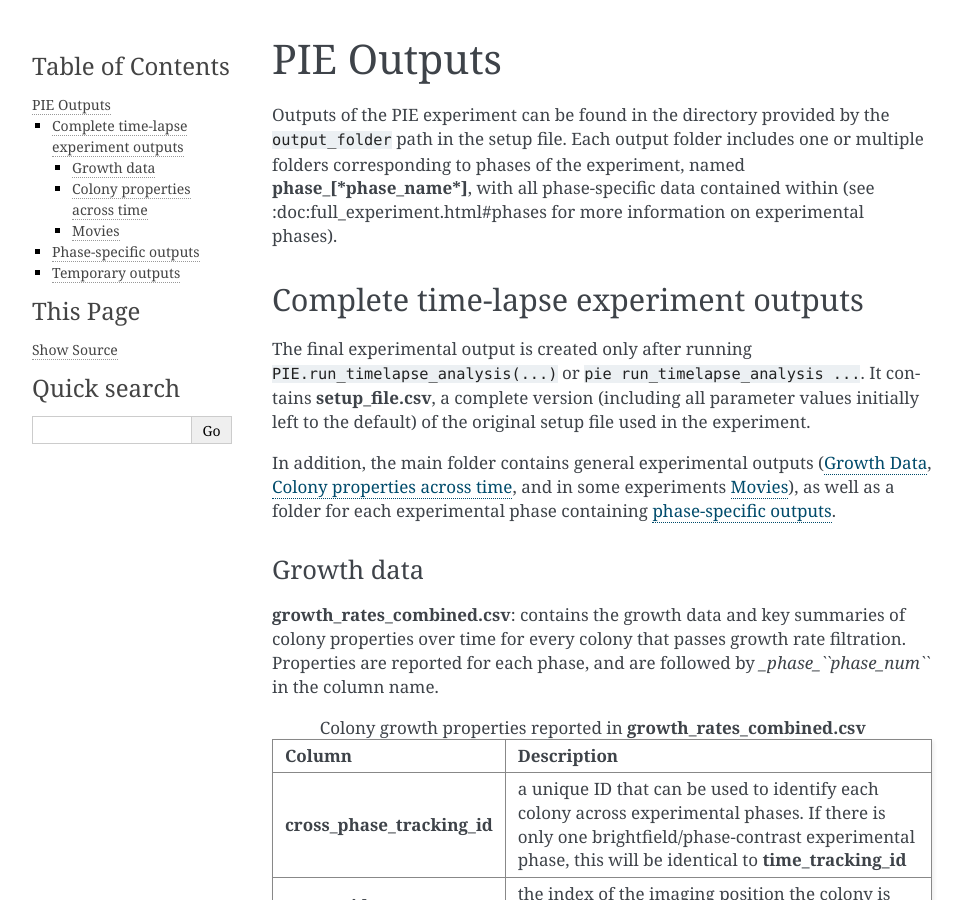
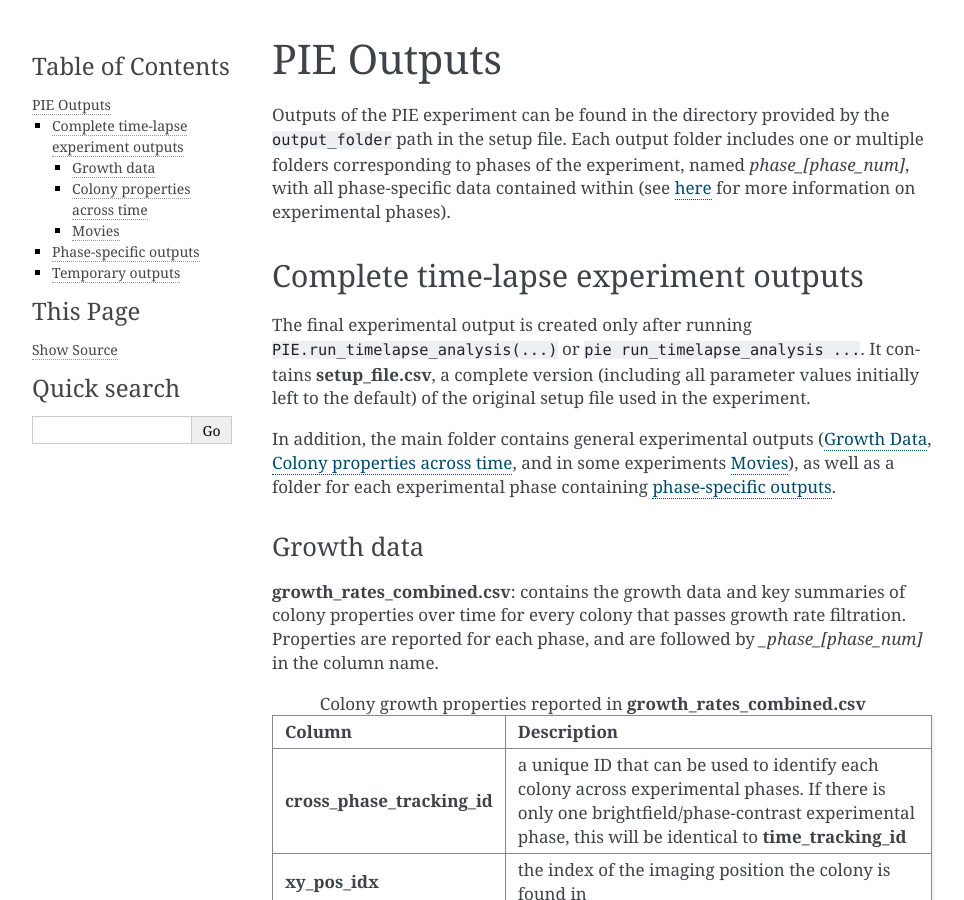
Before and after one commit to Siegallab/PIE, a Sphinx documentation site: the page built from docs/source/outputs.rst, in a window 1280 px wide and 900 px high. Shown: the whole window, without its empty margins (148-1112 px from the left). Built offline with Sphinx 7.4.7, drawn with Linux system fonts in a browser that asks for light colours.

Commit message:
Fixed broken link in outputs in docs

```diff
--- a/docs/source/full_experiment.rst
+++ b/docs/source/full_experiment.rst
@@ -162,6 +162,8 @@ We provide an example `setup file with fluorescence data analysis <https://githu
 Analysis of complex experiments
 -------------------------------
 
+.. _phase explanation:
+
 Phases
 ^^^^^^
 
--- a/docs/source/outputs.rst
+++ b/docs/source/outputs.rst
@@ -1,7 +1,7 @@
 PIE Outputs
 ===========
 
-Outputs of the PIE experiment can be found in the directory provided by the ``output_folder`` path in the setup file. Each output folder includes one or multiple folders corresponding to phases of the experiment, named **phase_[*phase_name*]**, with all phase-specific data contained within (see :doc:full_experiment.html#phases for more information on experimental phases).
+Outputs of the PIE experiment can be found in the directory provided by the ``output_folder`` path in the setup file. Each output folder includes one or multiple folders corresponding to phases of the experiment, named *phase_[phase_num]*, with all phase-specific data contained within (see :ref:`here <phase explanation>` for more information on experimental phases).
 
 Complete time-lapse experiment outputs
 --------------------------------------
@@ -13,7 +13,7 @@ In addition, the main folder contains general experimental outputs (`Growth Data
 Growth data
 ^^^^^^^^^^^
 
-**growth_rates_combined.csv**: contains the growth data and key summaries of colony properties over time for every colony that passes growth rate filtration. Properties are reported for each phase, and are followed by *_phase_``phase_num``* in the column name.
+**growth_rates_combined.csv**: contains the growth data and key summaries of colony properties over time for every colony that passes growth rate filtration. Properties are reported for each phase, and are followed by *_phase_[phase_num]* in the column name.
 
 .. list-table:: Colony growth properties reported in **growth_rates_combined.csv**
     :header-rows: 1
```
